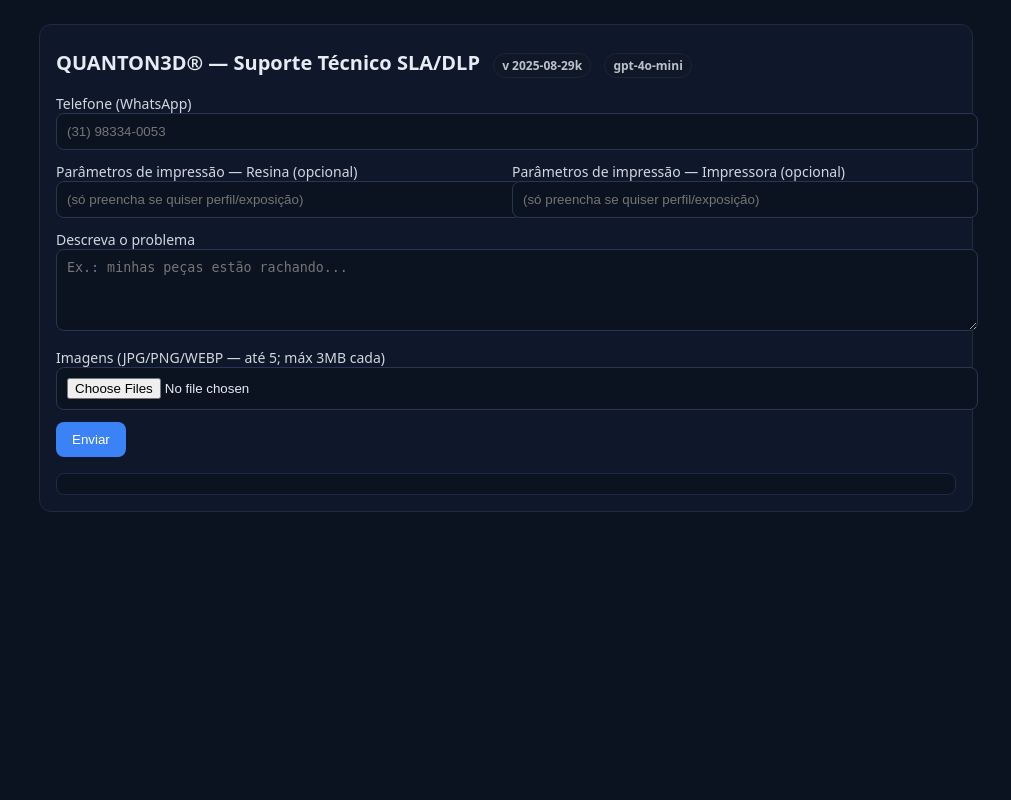
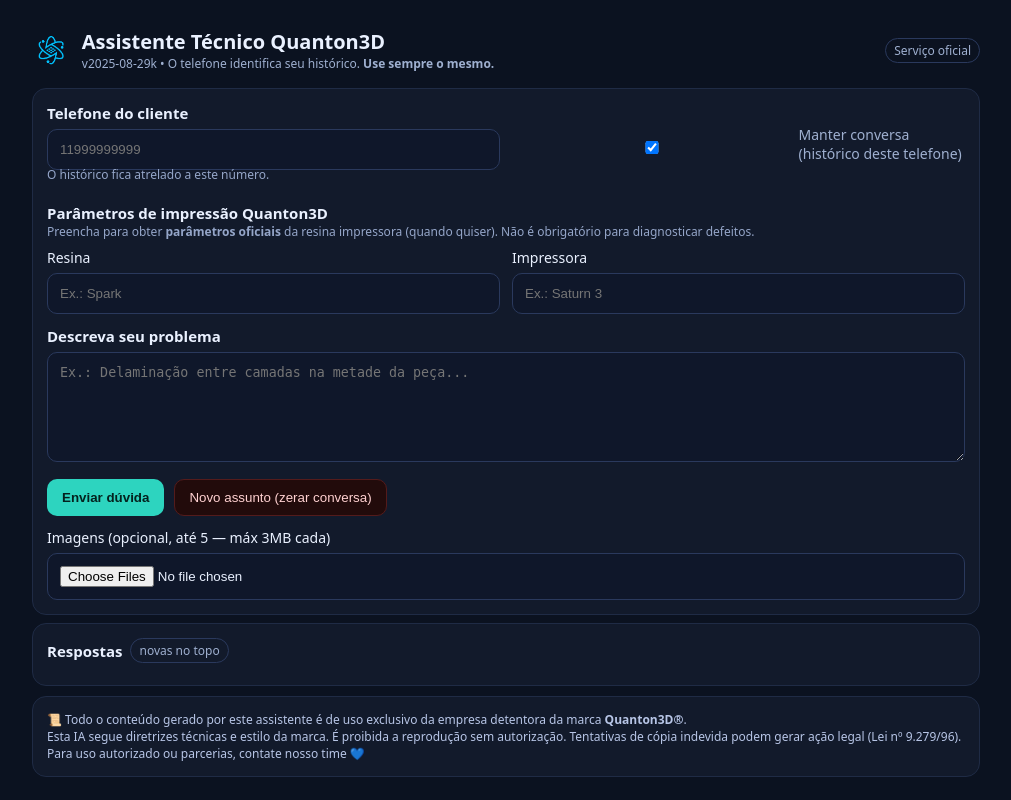
Before and after one commit to ronei2371/quanton3d-assistente, a Flask app: page / in a window 1280 px wide. Shown: the whole page, without its empty margins (134-1145 px from the left). Run offline with Flask 3, Linux system fonts and the light colour scheme.

Commit message:
v2025-08-29k: conversa contínua por telefone + botão reset + KB externo

```diff
--- a/templates/index.html
+++ b/templates/index.html
@@ -1,98 +1,210 @@
-<!doctype html>
+<!DOCTYPE html>
 <html lang="pt-BR">
 <head>
-  <meta charset="utf-8" />
-  <title>QUANTON3D® — Suporte Técnico SLA/DLP</title>
+  <meta charset="UTF-8" />
   <meta name="viewport" content="width=device-width, initial-scale=1" />
+  <title>Assistente Quanton3D</title>
+  <link rel="icon" href="/static/logo.png" />
   <style>
-    body{background:#0b1220;color:#e7ecf3;font-family:system-ui,Segoe UI,Roboto,Arial,sans-serif;margin:0;padding:24px}
-    .card{max-width:900px;margin:0 auto;background:#0f172a;border:1px solid #1f2a44;border-radius:12px;padding:16px}
-    h1{margin:8px 0 16px 0;font-size:20px}
-    label{display:block;margin-top:12px;font-size:14px;opacity:.9}
-    input,textarea,select{width:100%;padding:10px;border-radius:8px;border:1px solid #293652;background:#0b1220;color:#e7ecf3}
-    button{margin-top:12px;padding:10px 16px;border-radius:8px;border:0;background:#3b82f6;color:white;cursor:pointer}
-    .log{margin-top:16px;background:#0b1220;border:1px solid #1f2a44;border-radius:8px;padding:10px;max-height:420px;overflow:auto}
-    .pill{display:inline-block;padding:3px 8px;border-radius:999px;background:#111827;border:1px solid #1f2937;font-size:12px;margin-left:8px;opacity:.8}
-    .you{color:#93c5fd}
-    .bot{color:#86efac}
-    small{opacity:.7}
+    :root { --bg:#0b1220; --card:#121a2b; --ink:#eaf1ff; --muted:#9fb0d0; --brand:#2dd4bf; --danger:#ef4444; --ok:#22c55e; }
+    *{box-sizing:border-box}
+    body{margin:0; font-family:system-ui,-apple-system,Segoe UI,Roboto,Ubuntu,Arial; background:var(--bg); color:var(--ink);}
+    a{color:var(--brand); text-decoration:none}
+    .wrap{max-width:980px; margin:auto; padding:16px;}
+    header{display:flex; align-items:center; gap:12px; padding:12px 0 16px}
+    header img{height:40px; width:auto}
+    h1{margin:0; font-size:20px; font-weight:700}
+    .note{font-size:12px; color:var(--muted)}
+    .grid{display:grid; gap:12px}
+    .card{background:var(--card); border:1px solid #1f2b45; border-radius:14px; padding:14px}
+    label{display:block; font-size:14px; margin-bottom:6px}
+    .bigger{font-size:15px; font-weight:700}
+    input, select, textarea{width:100%; padding:12px; border-radius:10px; border:1px solid #2a395d; background:#0f172a; color:var(--ink)}
+    textarea{min-height:110px; resize:vertical}
+    .row{display:grid; grid-template-columns:1fr 1fr; gap:12px}
+    @media (max-width:720px){ .row{grid-template-columns:1fr} }
+    .actions{display:flex; flex-wrap:wrap; gap:10px; align-items:center}
+    button{padding:10px 14px; border-radius:10px; border:1px solid #2a395d; background:#0f172a; color:var(--ink); cursor:pointer}
+    button.primary{background:var(--brand); color:#04221e; border-color:transparent; font-weight:700}
+    button.danger{background:#220b0b; border-color:#541b1b; color:#ffd1d1}
+    .switch{display:flex; align-items:center; gap:8px; font-size:13px; color:var(--muted)}
+    .small{font-size:12px; color:var(--muted)}
+    .pill{display:inline-block; padding:3px 8px; border-radius:999px; font-size:12px; border:1px solid #2a395d; color:var(--muted)}
+    .resp{display:flex; flex-direction:column; gap:10px}
+    .msg{background:#0f172a; border:1px solid #223055; border-radius:12px; padding:12px}
+    .msg h4{margin:0 0 6px 0; font-size:13px; color:#a8b9db}
+    .ok{color:var(--ok)}
+    .err{color:#ff9aa3}
+    .copyright{font-size:12px; color:#b7c5e6}
+    .toast{position:fixed; right:12px; bottom:12px; background:#091225; border:1px solid #1e2b4b; color:#dbe7ff; padding:10px 12px; border-radius:10px; display:none}
+    .hint{font-size:12px; color:#95a6c9; margin-top:-4px; margin-bottom:8px}
   </style>
 </head>
 <body>
-  <div class="card">
-    <h1>QUANTON3D® — Suporte Técnico SLA/DLP
-      <span class="pill">v <span id="ver">?</span></span>
-      <span class="pill"><span id="model">?</span></span>
-    </h1>
+  <div class="wrap">
+    <header>
+      <img src="/static/logo.png" alt="Quanton3D" />
+      <div>
+        <h1>Assistente Técnico Quanton3D</h1>
+        <div class="note">v<span id="ver">{{ app_version or "" }}</span> • O telefone identifica seu histórico. <b>Use sempre o mesmo.</b></div>
+      </div>
+      <div style="margin-left:auto" class="pill">Serviço oficial</div>
+    </header>
 
-    <label>Telefone (WhatsApp)</label>
-    <input id="phone" placeholder="(31) 98334-0053" />
+    <div class="card grid">
+      <div class="row">
+        <div>
+          <label class="bigger" for="phone">Telefone do cliente</label>
+          <input id="phone" type="tel" placeholder="11999999999" />
+          <div class="hint">O histórico fica atrelado a este número.</div>
+        </div>
+        <div class="switch">
+          <input id="keep" type="checkbox" checked />
+          <label for="keep">Manter conversa (histórico deste telefone)</label>
+        </div>
+      </div>
 
-    <div style="display:flex; gap:12px;">
-      <div style="flex:1;">
-        <label>Parâmetros de impressão — Resina (opcional)</label>
-        <input id="resin" placeholder="(só preencha se quiser perfil/exposição)"/>
+      <div>
+        <div class="bigger" style="margin-bottom:4px">Parâmetros de impressão Quanton3D</div>
+        <div class="hint">Preencha para obter <b>parâmetros oficiais</b> da resina impressora (quando quiser). Não é obrigatório para diagnosticar defeitos.</div>
+        <div class="row">
+          <div>
+            <label for="resin">Resina</label>
+            <input id="resin" type="text" placeholder="Ex.: Spark" />
+          </div>
+          <div>
+            <label for="printer">Impressora</label>
+            <input id="printer" type="text" placeholder="Ex.: Saturn 3" />
+          </div>
+        </div>
       </div>
-      <div style="flex:1;">
-        <label>Parâmetros de impressão — Impressora (opcional)</label>
-        <input id="printer" placeholder="(só preencha se quiser perfil/exposição)"/>
+
+      <div>
+        <label class="bigger" for="problem">Descreva seu problema</label>
+        <textarea id="problem" placeholder="Ex.: Delaminação entre camadas na metade da peça..."></textarea>
+      </div>
+
+      <div class="actions">
+        <button id="send" class="primary">Enviar dúvida</button>
+        <button id="reset" class="danger" title="Zera o histórico deste telefone">Novo assunto (zerar conversa)</button>
+        <span id="status" class="small"></span>
+      </div>
+
+      <div>
+        <label for="images">Imagens (opcional, até 5 — máx 3MB cada)</label>
+        <input id="images" type="file" accept="image/png,image/jpeg,image/webp" multiple />
       </div>
     </div>
 
-    <label>Descreva o problema</label>
-    <textarea id="problem" rows="4" placeholder="Ex.: minhas peças estão rachando..."></textarea>
+    <div style="height:8px"></div>
 
-    <label>Imagens (JPG/PNG/WEBP — até 5; máx 3MB cada)</label>
-    <input id="images" type="file" multiple accept=".jpg,.jpeg,.png,.webp" />
+    <div class="card">
+      <div style="display:flex; align-items:center; gap:8px; margin-bottom:8px">
+        <div class="bigger">Respostas</div>
+        <span class="pill">novas no topo</span>
+      </div>
+      <div id="resp" class="resp"></div>
+    </div>
 
-    <button id="send">Enviar</button>
+    <div style="height:10px"></div>
 
-    <div class="log" id="log"></div>
+    <div class="card">
+      <div class="copyright">
+        📜 Todo o conteúdo gerado por este assistente é de uso exclusivo da empresa detentora da marca <b>Quanton3D®</b>.<br/>
+        Esta IA segue diretrizes técnicas e estilo da marca. É proibida a reprodução sem autorização. Tentativas de cópia indevida podem gerar ação legal (Lei nº 9.279/96).<br/>
+        Para uso autorizado ou parcerias, contate nosso time 💙
+      </div>
+    </div>
   </div>
 
+  <div id="toast" class="toast"></div>
+
   <script>
-    async function diag() {
-      const r = await fetch("/diag");
-      const j = await r.json();
-      document.getElementById("ver").textContent   = j.version || "?";
-      document.getElementById("model").textContent = j.model   || "?";
-    }
-    diag();
+    const el = s => document.querySelector(s);
+    const phoneEl   = el('#phone');
+    const keepEl    = el('#keep');
+    const resinEl   = el('#resin');
+    const printerEl = el('#printer');
+    const probEl    = el('#problem');
+    const imagesEl  = el('#images');
+    const respEl    = el('#resp');
+    const statusEl  = el('#status');
+    const toastEl   = el('#toast');
 
-    function addLine(who, text){
-      const el = document.getElementById("log");
-      const p = document.createElement("p");
-      p.innerHTML = `<span class="${who==='Você'?'you':'bot'}">${who}:</span> ${text}`;
-      el.prepend(p);
+    // ——— util
+    function toast(msg, ok=true){ toastEl.textContent = msg; toastEl.style.display='block'; setTimeout(()=>toastEl.style.display='none', 2500); }
+    function prependMsg(title, body, cls=''){
+      const box = document.createElement('div');
+      box.className = 'msg';
+      box.innerHTML = `<h4>${title}</h4><div class="${cls}">${body.replace(/\n/g,'<br/>')}</div>`;
+      respEl.prepend(box);
     }
 
-    document.getElementById("send").onclick = async () => {
+    // ——— lembrar telefone no navegador do cliente
+    const LS_KEY = 'quanton3d_phone';
+    const savedPhone = localStorage.getItem(LS_KEY);
+    if(savedPhone){ phoneEl.value = savedPhone; }
+    phoneEl.addEventListener('change', ()=> localStorage.setItem(LS_KEY, phoneEl.value.replace(/\D+/g,'') ));
+
+    // ——— enviar dúvida
+    el('#send').addEventListener('click', async ()=>{
+      const phone = (phoneEl.value||'').trim();
+      const problem = (probEl.value||'').trim();
+      if(!phone){ toast('Informe o telefone.', false); phoneEl.focus(); return; }
+      if(!problem){ toast('Descreva o problema.', false); probEl.focus(); return; }
+
       const fd = new FormData();
-      fd.append("phone",   document.getElementById("phone").value);
-      fd.append("resin",   document.getElementById("resin").value);
-      fd.append("printer", document.getElementById("printer").value);
-      fd.append("problem", document.getElementById("problem").value);
-      // também enviamos 'scope' caso você queira usar depois
-      fd.append("scope", "geral");
+      fd.append('phone', phone);
+      fd.append('scope', 'desconhecido');
+      fd.append('resin', (resinEl.value||'').trim());
+      fd.append('printer', (printerEl.value||'').trim());
+      fd.append('problem', problem);
+      fd.append('continue', keepEl.checked ? '1':'0');
 
-      const files = document.getElementById("images").files || [];
-      for (let i=0;i<Math.min(files.length,5);i++){
-        fd.append("images", files[i]);
+      const files = imagesEl.files || [];
+      if(files.length>5){ toast('Máximo 5 imagens.', false); return; }
+      for(let i=0;i<files.length;i++){ fd.append('images', files[i]); }
+
+      statusEl.textContent = 'Enviando...';
+      try{
+        const r = await fetch('/chat', { method:'POST', body: fd });
+        const j = await r.json();
+        if(!j.ok){
+          prependMsg('Erro', j.error || 'Falha ao responder.', 'err');
+        }else{
+          const cls = j.classification ? `(${j.classification}) ` : '';
+          const title = `Assistente ${cls}• imagens: ${j.images||0}`;
+          const body  = (j.answer||'').trim() || '(sem texto)';
+          prependMsg(title, body);
+          // limpa apenas problema e imagens (mantém telefone e preferências)
+          // probEl.value = ''; // se quiser limpar a caixa, descomente
+          imagesEl.value = '';
+        }
+      }catch(e){
+        prependMsg('Erro', String(e), 'err');
+      }finally{
+        statusEl.textContent = '';
       }
+    });
 
-      addLine("Você", (document.getElementById("problem").value||"(vazio)"));
-      try {
-        const r = await fetch("/chat", { method: "POST", body: fd });
+    // ——— reset (novo assunto)
+    el('#reset').addEventListener('click', async ()=>{
+      const phone = (phoneEl.value||'').trim();
+      if(!phone){ toast('Informe o telefone para resetar o assunto.', false); phoneEl.focus(); return; }
+      if(!confirm('Zerar a conversa deste telefone? Isso não apaga seus arquivos.')) return;
+      try{
+        const r = await fetch(`/reset?phone=${encodeURIComponent(phone)}`);
         const j = await r.json();
-        if (!j.ok) {
-          addLine("Assistente", "Falhou: " + (j.error||"erro desconhecido"));
-        } else {
-          addLine("Assistente", j.answer || j.reply || "(sem texto)");
+        if(j && j.ok){
+          toast('Assunto zerado. Pode começar um tema novo!');
+          prependMsg('Sistema', 'Assunto zerado para este telefone.', 'ok');
+        }else{
+          toast('Não foi possível zerar agora.', false);
         }
-      } catch (e) {
-        addLine("Assistente", "Erro de rede: " + e.message);
+      }catch(e){
+        toast('Falha ao conectar.', false);
       }
-    };
+    });
   </script>
 </body>
 </html>
```
